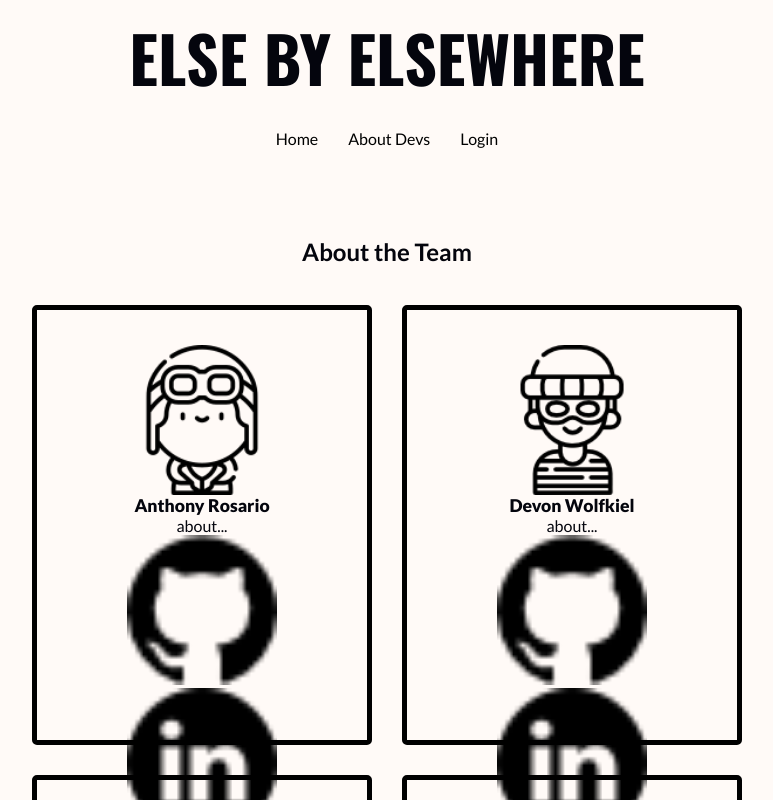
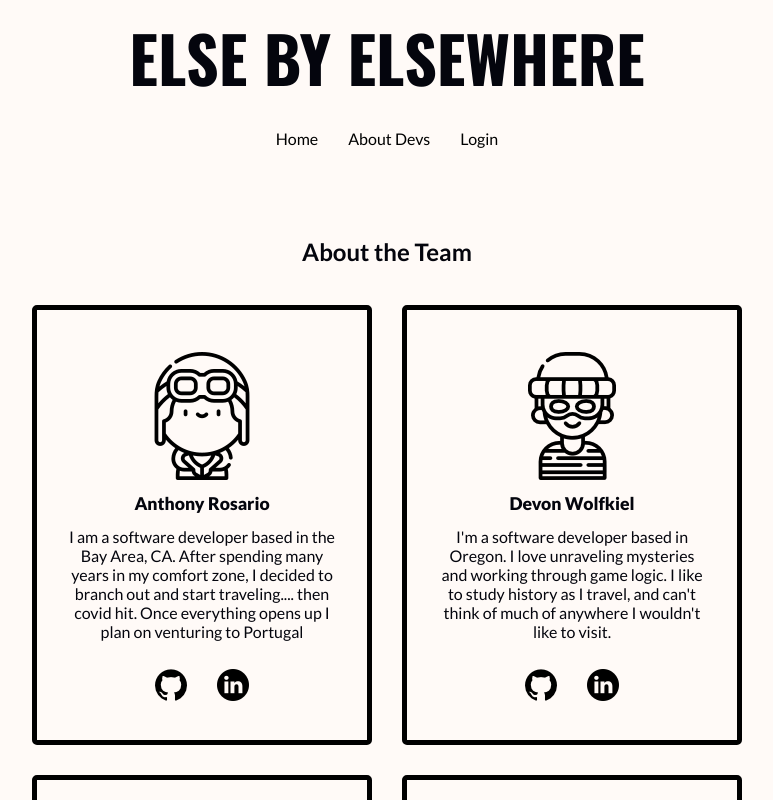
Before and after one commit to where-in-the-search/where-in-the-search-frontend, a React (Create React App) app: page /about in a window 1280 px wide. Shown: the top 800 px of the page, without its empty margins (253-1026 px from the left). Built offline with nearby package versions, Linux system fonts and the light colour scheme.

Commit message:
css refined and abouts added

```diff
--- a/src/About/AboutPage.css
+++ b/src/About/AboutPage.css
@@ -35,6 +35,8 @@
 
 .teamImage {
     margin-top: 20px;
+    width: 128px;
+    height: 128px;
 }
 
 .aboutH5 {
@@ -64,6 +66,18 @@
     margin: 10px;
 }
 
+.socialLinkWrapper {
+    display: flex;
+    flex-direction: row;
+    justify-content: center;
+    align-items: center;
+}
+
+.socialLinkWrapper img {
+    width: 32px;
+    height: 32px;
+}
+
 .dataLink {
     margin: 0px;
 }
--- a/src/About/AboutPage.js
+++ b/src/About/AboutPage.js
@@ -22,7 +22,8 @@ export default class AboutPage extends Component {
                             alt="anthony"
                             src={aviator} />
                         <h5 className="aboutH5">Anthony Rosario</h5>
-                        <p className="teamP">about...</p>
+                        <p className="teamP">I am a software developer based in the Bay Area, CA. After spending many years in my comfort zone, I decided to branch out and start traveling.... then covid hit. Once everything opens up I plan on venturing to Portugal
+                        </p>
                         <div className="socialLinkWrapper">
                             <a
                                 className="teamLink"
@@ -41,7 +42,8 @@ export default class AboutPage extends Component {
                             alt="devon"
                             src={smuggler} />
                         <h5 className="aboutH5">Devon Wolfkiel</h5>
-                        <p className="teamP">about...</p>
+                        <p className="teamP">I'm a software developer based in Oregon. I love unraveling mysteries and working through game logic. I like to study history as I travel, and can't think of much of anywhere I wouldn't like to visit.
+</p>
                         <div className="socialLinkWrapper">
                             <a
                                 className="teamLink"
--- a/src/Game/GamePage.css
+++ b/src/Game/GamePage.css
@@ -62,8 +62,9 @@
 }
 
 .mapLocation {
-    width: 395px;
-    height: 395px;
+    width: 340px;
+    height: 340px;
+    border-radius: 5px;
 }
 
 .hintsWrapper {
--- a/src/Game/GamePage.js
+++ b/src/Game/GamePage.js
@@ -8,6 +8,7 @@ import '../App.css'
 import zoom_in from '../assets/zoom_in.png';
 import zoom_out from '../assets/zoom_out.png';
 import changle_angle from '../assets/changle_angle.png';
+import changle_angle_reverse from '../assets/changle_angle_reverse.png'
 import picture_border_large from '../assets/picture_border_large.png';
 
 export default class GamePage extends Component {
@@ -180,6 +181,11 @@ export default class GamePage extends Component {
                             onClick={this.handleViewChange}
                             style={{ backgroundImage: `url(${changle_angle})` }}
                             ></button>
+                                                <button
+                            className="mapButton"
+                            onClick={this.handleOppositeViewChange}
+                            style={{ backgroundImage: `url(${changle_angle_reverse})` }}
+                            ></button>
                         <button
                             className="mapButton"
                             onClick={this.handleFOVDecrease}
--- a/src/Home/HomePage.css
+++ b/src/Home/HomePage.css
@@ -103,6 +103,8 @@
 
 .characterImage {
     margin: 25px;
+    width: 128px;
+    height: 128px;
 }
 
 .characterH4 {
--- a/src/Results/ResultsPage.css
+++ b/src/Results/ResultsPage.css
@@ -45,8 +45,9 @@
 }
 
 .resultsImage {
-    width: 200px;
-    height: 200px;
+    width: 170px;
+    height: 170px;
+    border-radius: 5px;
 }
 
 .resultsH4 {
```
